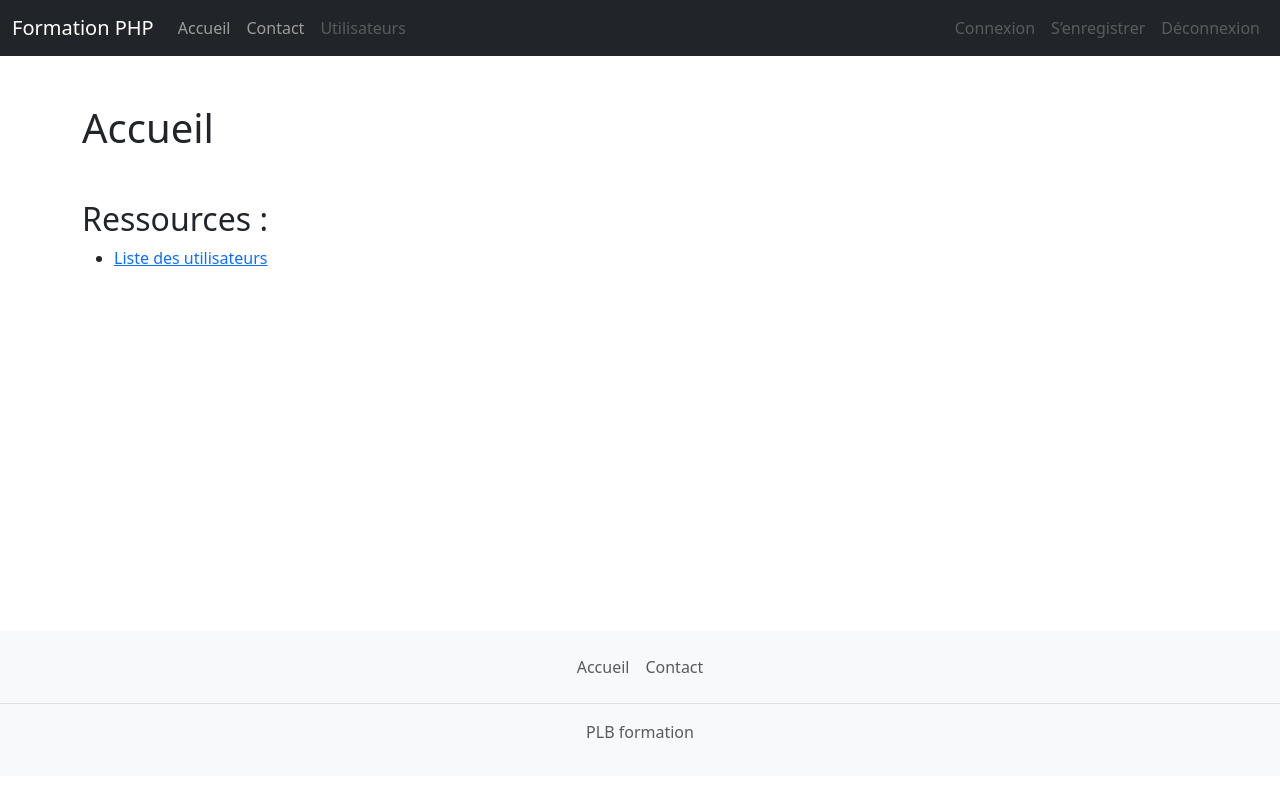
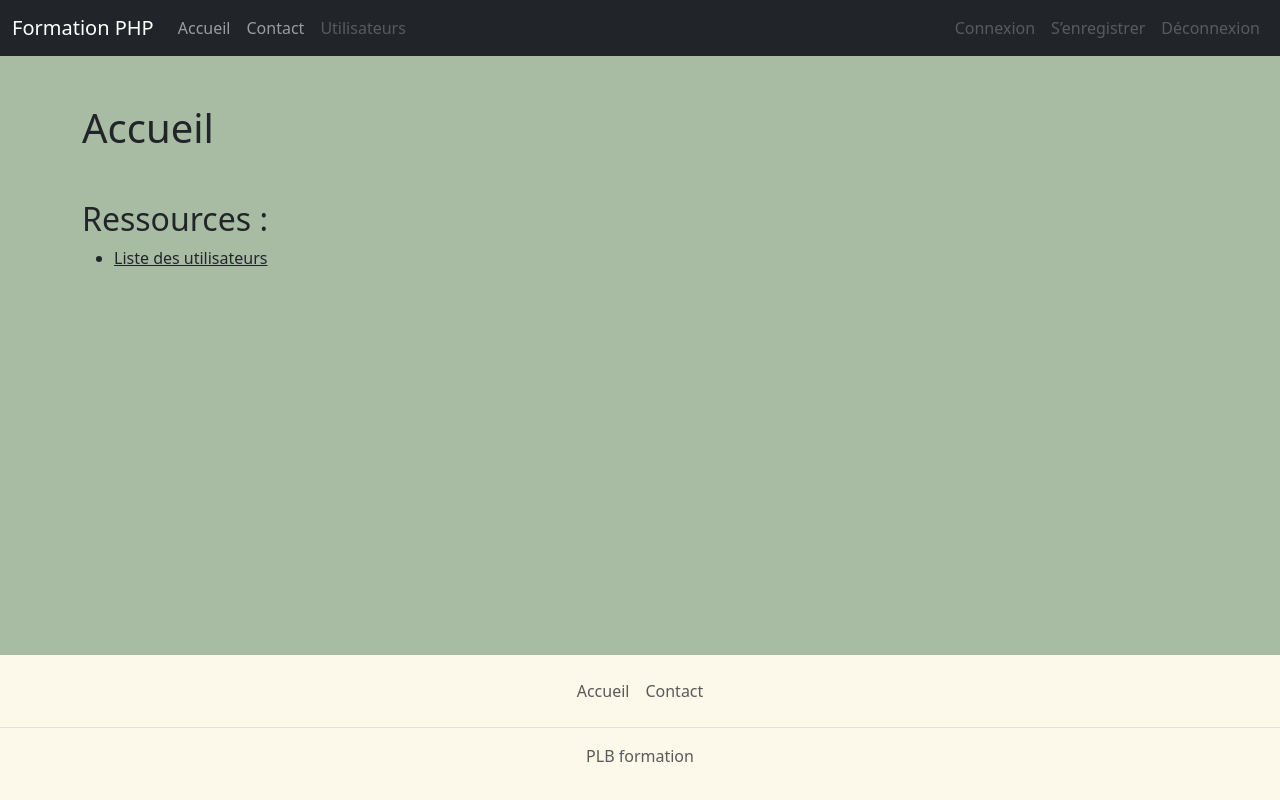
Before and after one commit to iladrin/20251215, a PHP site: page / in a window 1280 px wide. Run offline with PHP 8.4, Linux system fonts and the light colour scheme.

Commit message:
Màj CSS

```diff
--- a/app/templates/_footer.php
+++ b/app/templates/_footer.php
@@ -2,7 +2,7 @@
 </main>
 
 
-<footer class="footer mt-auto py-3 bg-body-tertiary my-4">
+<footer class="footer mt-auto py-3 mt-4">
   <ul class="nav justify-content-center border-bottom pb-3 mb-3">
     <li class="nav-item"><a href="?page=home" class="nav-link px-2 text-body-secondary">Accueil</a></li>
     <li class="nav-item"><a href="?page=contact" class="nav-link px-2 text-body-secondary">Contact</a></li>
--- a/app/templates/_header.php
+++ b/app/templates/_header.php
@@ -5,6 +5,7 @@
   <meta name="viewport" content="width=device-width, initial-scale=1">
   <link href="https://cdn.jsdelivr.net/npm/bootstrap@5.3.8/dist/css/bootstrap.min.css" rel="stylesheet"
         integrity="sha384-sRIl4kxILFvY47J16cr9ZwB07vP4J8+LH7qKQnuqkuIAvNWLzeN8tE5YBujZqJLB" crossorigin="anonymous">
+  <link rel="stylesheet" href="css/style.css">
   <title>Accueil</title>
 </head>
 <body class="d-flex flex-column h-100">
--- a/app/templates/homepage.php
+++ b/app/templates/homepage.php
@@ -6,7 +6,7 @@ require '_header.php'; ?>
 <div class="mt-5">
   <h2>Ressources :</h2>
   <ul>
-    <li><a href="?page=users">Liste des utilisateurs</a></li>
+    <li><a class="link-dark link-opacity-50-hover" href="?page=users">Liste des utilisateurs</a></li>
   </ul>
 </div>
 
--- a/app/templates/users.php
+++ b/app/templates/users.php
@@ -6,7 +6,7 @@
   <ul>
     <?php
     foreach ($users as $user) {
-      echo '<li><a class="link-opacity-50-hover" href="?page=user_profile&id=????">' . $user['username'] . '</a></li>';
+      echo '<li><a class="link-dark link-opacity-50-hover" href="?page=user_profile&id=????">' . $user['username'] . '</a></li>';
     }
     ?>
   </ul>
--- /dev/null
+++ b/public/css/style.css
@@ -0,0 +1,7 @@
+body {
+  background-color: #A8BBA3;
+}
+
+footer {
+  background-color: #FCF9EA;
+}
```
